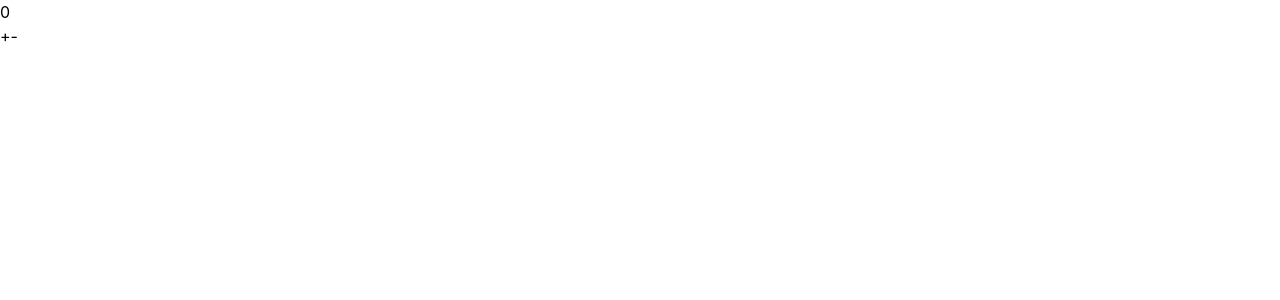
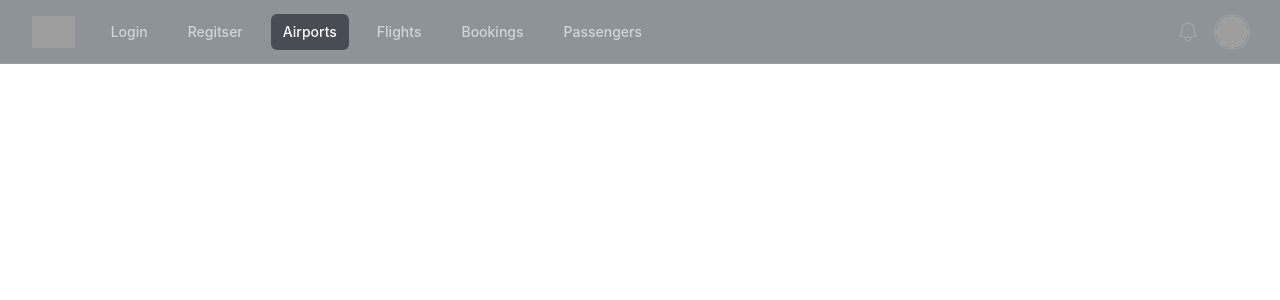
Before and after one commit to Code-Base-CMJD-112/FrontEndTech-02, a React (Create React App) app: page / in a window 1280 px wide. Shown: the top 300 px of the page. Built offline with nearby package versions, Linux system fonts and the light colour scheme; grey boxes are pictures that could not be loaded.

Commit message:
Add nav bar

```diff
--- a/package.json
+++ b/package.json
@@ -3,6 +3,8 @@
   "version": "0.1.0",
   "private": true,
   "dependencies": {
+    "@headlessui/react": "^2.2.9",
+    "@heroicons/react": "^2.2.0",
     "@testing-library/dom": "^10.4.1",
     "@testing-library/jest-dom": "^6.9.1",
     "@testing-library/react": "^16.3.2",
--- a/src/App.tsx
+++ b/src/App.tsx
@@ -1,13 +1,13 @@
 import React from 'react';
 import logo from './logo.svg';
-import './App.css';
 import { Intro } from './components/intro/Intro';
+import Nav from './components/nav/Nav';
 
 function App() {
   let  name = "Thanura"
   return (
     <>
-     <Intro/>
+     <Nav/>
     </>
   );
 }
--- a/src/components/nav/Nav.tsx
+++ b/src/components/nav/Nav.tsx
@@ -1,7 +1,137 @@
-export const Nav = ()=>{
-    return(
-        <>
+import { Disclosure, DisclosureButton, DisclosurePanel, Menu, MenuButton, MenuItem, MenuItems } from '@headlessui/react'
+import { Bars3Icon, BellIcon, XMarkIcon } from '@heroicons/react/24/outline'
 
-        </>
-    );
+const navigation = [
+  { name: 'Login', href: '#', current: false },
+  { name: 'Regitser', href: '#', current: false },
+  { name: 'Airports', href: '#', current: true },
+  { name: 'Flights', href: '#', current: false },
+  { name: 'Bookings', href: '#', current: false },
+  { name: 'Passengers', href: '#', current: false },
+
+]
+
+function classNames(...classes: string []) {
+  return classes.filter(Boolean).join(' ')
 }
+
+export default function Nav() {
+  return (
+    <Disclosure
+      as="nav"
+      className="relative bg-gray-800/50 after:pointer-events-none after:absolute after:inset-x-0 after:bottom-0 after:h-px after:bg-white/10"
+    >
+      <div className="mx-auto max-w-7xl px-2 sm:px-6 lg:px-8">
+        <div className="relative flex h-16 items-center justify-between">
+          <div className="absolute inset-y-0 left-0 flex items-center sm:hidden">
+            {/* Mobile menu button*/}
+            <DisclosureButton className="group relative inline-flex items-center justify-center rounded-md p-2 text-gray-400 hover:bg-white/5 hover:text-white focus:outline-2 focus:-outline-offset-1 focus:outline-indigo-500">
+              <span className="absolute -inset-0.5" />
+              <span className="sr-only">Open main menu</span>
+              <Bars3Icon aria-hidden="true" className="block size-6 group-data-open:hidden" />
+              <XMarkIcon aria-hidden="true" className="hidden size-6 group-data-open:block" />
+            </DisclosureButton>
+          </div>
+          <div className="flex flex-1 items-center justify-center sm:items-stretch sm:justify-start">
+            <div className="flex shrink-0 items-center">
+              <img
+                alt="Your Company"
+                src="https://tailwindcss.com/plus-assets/img/logos/mark.svg?color=indigo&shade=500"
+                className="h-8 w-auto"
+              />
+            </div>
+            <div className="hidden sm:ml-6 sm:block">
+              <div className="flex space-x-4">
+                {navigation.map((item) => (
+                  <a
+                    key={item.name}
+                    href={item.href}
+                    aria-current={item.current ? 'page' : undefined}
+                    className={classNames(
+                      item.current ? 'bg-gray-950/50 text-white' : 'text-gray-300 hover:bg-white/5 hover:text-white',
+                      'rounded-md px-3 py-2 text-sm font-medium',
+                    )}
+                  >
+                    {item.name}
+                  </a>
+                ))}
+              </div>
+            </div>
+          </div>
+          <div className="absolute inset-y-0 right-0 flex items-center pr-2 sm:static sm:inset-auto sm:ml-6 sm:pr-0">
+            <button
+              type="button"
+              className="relative rounded-full p-1 text-gray-400 hover:text-white focus:outline-2 focus:outline-offset-2 focus:outline-indigo-500"
+            >
+              <span className="absolute -inset-1.5" />
+              <span className="sr-only">View notifications</span>
+              <BellIcon aria-hidden="true" className="size-6" />
+            </button>
+
+            {/* Profile dropdown */}
+            <Menu as="div" className="relative ml-3">
+              <MenuButton className="relative flex rounded-full focus-visible:outline-2 focus-visible:outline-offset-2 focus-visible:outline-indigo-500">
+                <span className="absolute -inset-1.5" />
+                <span className="sr-only">Open user menu</span>
+                <img
+                  alt=""
+                  src="https://images.unsplash.com/photo-1472099645785-5658abf4ff4e?ixlib=rb-1.2.1&ixid=eyJhcHBfaWQiOjEyMDd9&auto=format&fit=facearea&facepad=2&w=256&h=256&q=80"
+                  className="size-8 rounded-full bg-gray-800 outline -outline-offset-1 outline-white/10"
+                />
+              </MenuButton>
+
+              <MenuItems
+                transition
+                className="absolute right-0 z-10 mt-2 w-48 origin-top-right rounded-md bg-gray-800 py-1 outline -outline-offset-1 outline-white/10 transition data-closed:scale-95 data-closed:transform data-closed:opacity-0 data-enter:duration-100 data-enter:ease-out data-leave:duration-75 data-leave:ease-in"
+              >
+                <MenuItem>
+                  <a
+                    href="#"
+                    className="block px-4 py-2 text-sm text-gray-300 data-focus:bg-white/5 data-focus:outline-hidden"
+                  >
+                    Your profile
+                  </a>
+                </MenuItem>
+                <MenuItem>
+                  <a
+                    href="#"
+                    className="block px-4 py-2 text-sm text-gray-300 data-focus:bg-white/5 data-focus:outline-hidden"
+                  >
+                    Settings
+                  </a>
+                </MenuItem>
+                <MenuItem>
+                  <a
+                    href="#"
+                    className="block px-4 py-2 text-sm text-gray-300 data-focus:bg-white/5 data-focus:outline-hidden"
+                  >
+                    Sign out
+                  </a>
+                </MenuItem>
+              </MenuItems>
+            </Menu>
+          </div>
+        </div>
+      </div>
+
+      <DisclosurePanel className="sm:hidden">
+        <div className="space-y-1 px-2 pt-2 pb-3">
+          {navigation.map((item) => (
+            <DisclosureButton
+              key={item.name}
+              as="a"
+              href={item.href}
+              aria-current={item.current ? 'page' : undefined}
+              className={classNames(
+                item.current ? 'bg-gray-950/50 text-white' : 'text-gray-300 hover:bg-white/5 hover:text-white',
+                'block rounded-md px-3 py-2 text-base font-medium',
+              )}
+            >
+              {item.name}
+            </DisclosureButton>
+          ))}
+        </div>
+      </DisclosurePanel>
+    </Disclosure>
+  )
+}
```
Also changed, not shown: 1 other file (tests, documents, lock files or other folders).
